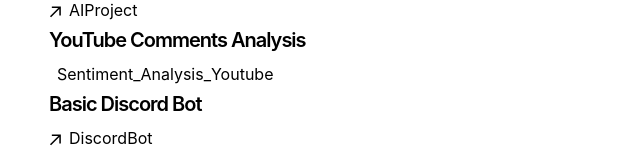
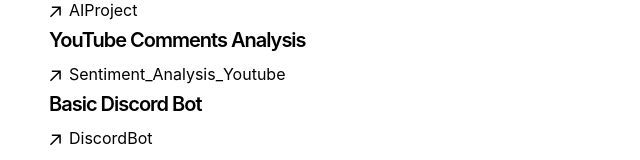
Before and after one commit to BillingtonDev/nextjs-portfolio, a Next.js app: page /portfolio in a window 1280 px wide. Shown: the part 390-550 px from the top of the page, without its empty margins (303-943 px from the left). Built offline with nearby package versions, Linux system fonts and the light colour scheme.

Commit message:
MB - missing arrow

```diff
--- a/app/portfolio/page.tsx
+++ b/app/portfolio/page.tsx
@@ -28,7 +28,6 @@
         <h2 className="mb-2 text-xl font-semibold tracking-tighter">
             This Website
         </h2 >
-
         <a
             className="flex items-center transition-all hover:text-neutral-800 dark:hover:text-neutral-100"
             rel="noopener noreferrer"
@@ -42,7 +41,6 @@
         <h2 className="mb-2 text-xl font-semibold tracking-tighter">
             Exploring Image Modeling for Melanoma Detection
         </h2>
-
         <a
             className="flex items-center transition-all hover:text-neutral-800 dark:hover:text-neutral-100"
             rel="noopener noreferrer"
@@ -56,12 +54,12 @@
         <h2 className="mb-2 text-xl font-semibold tracking-tighter">
             YouTube Comments Analysis
         </h2>
-
         <a
             className="flex items-center transition-all hover:text-neutral-800 dark:hover:text-neutral-100"
             rel="noopener noreferrer"
             target="_blank"
             href="https://github.com/RupeshRang95/Sentiment_Analysis_Youtube">
+                <ArrowIcon />
                 <p className="ml-2 h-7">Sentiment_Analysis_Youtube</p>
         </a>
 
@@ -69,7 +67,6 @@
         <h2 className="mb-2 text-xl font-semibold tracking-tighter">
             Basic Discord Bot
         </h2>
-
         <a
             className="flex items-center transition-all hover:text-neutral-800 dark:hover:text-neutral-100"
             rel="noopener noreferrer"
@@ -78,9 +75,7 @@
                 <ArrowIcon />
                 <p className="ml-2 h-7">DiscordBot</p>
         </a>
-
       </div>
-
 
     </section>
   )
```
Lines whose indentation alone changed are shown as unchanged.
